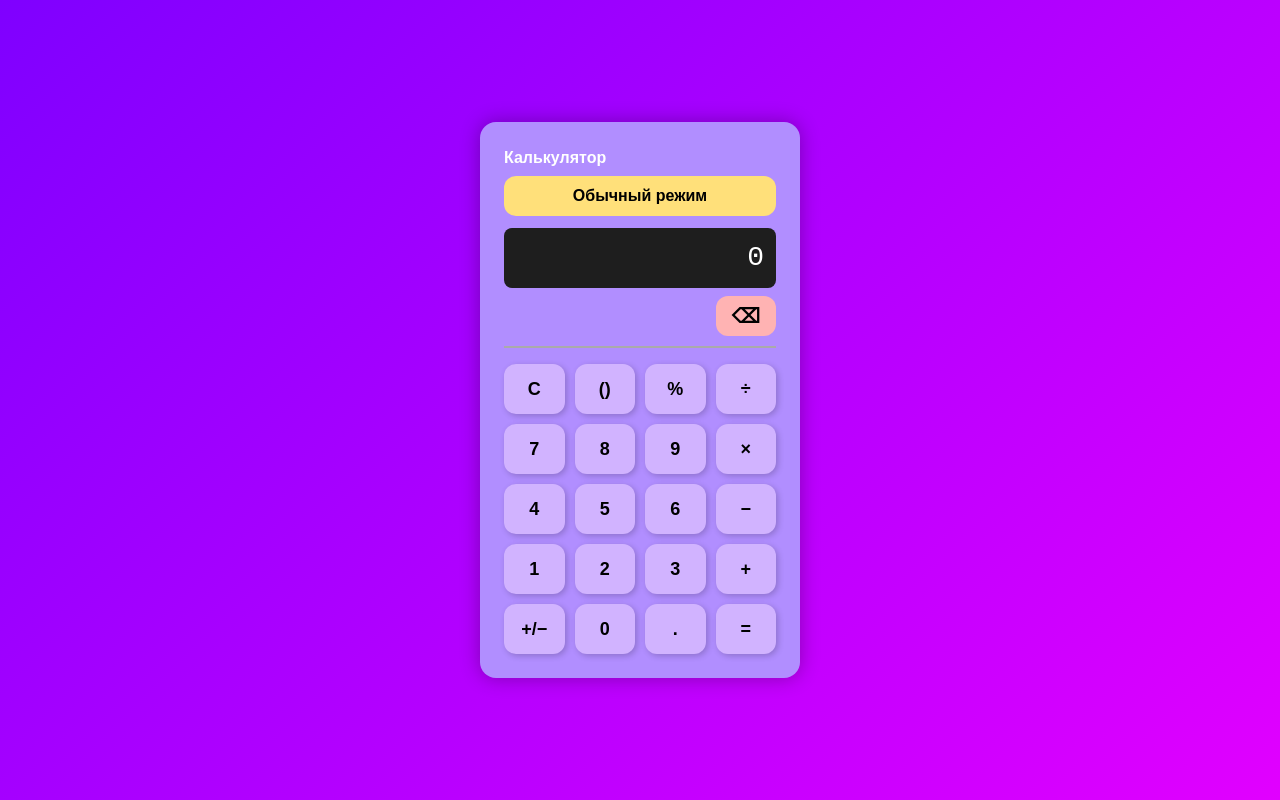
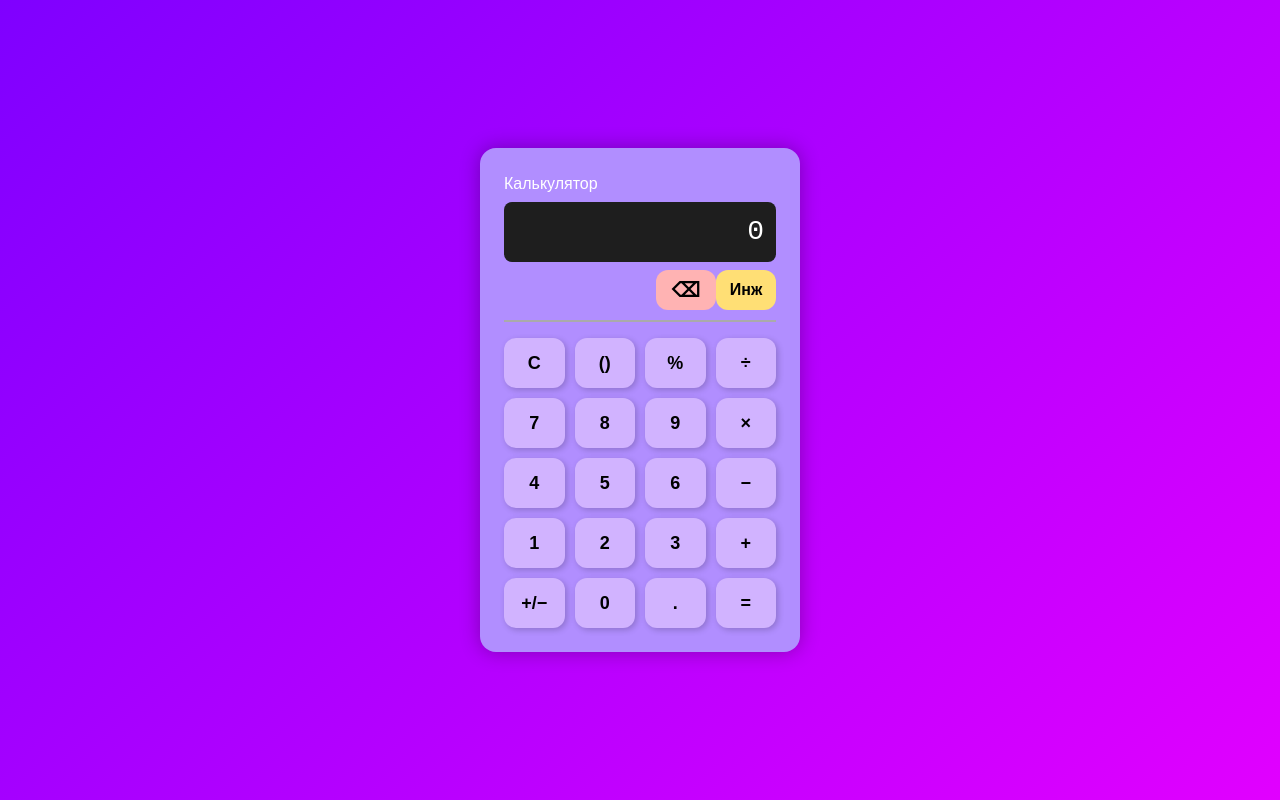
Before and after one commit to Beeh-Tolstasum/calculator-tailwind, a React (Vite) app: page / in a window 1280 px wide. Built offline with nearby package versions, Linux system fonts and the light colour scheme.

Commit message:
Add engineer mode toggle button next to delete button

```diff
--- a/src/components/Calculator.jsx
+++ b/src/components/Calculator.jsx
@@ -1,6 +1,6 @@
 import React, { useState, useEffect } from "react";
 
-const normalButtons = [
+const buttonsSimple = [
   "C",
   "()",
   "%",
@@ -23,45 +23,44 @@ const normalButtons = [
   "=",
 ];
 
-const engineerButtons = [
-  "↺",
+const buttonsEngineer = [
+  "←",
   "Rad",
   "√",
   "C",
   "sin",
   "cos",
   "tan",
-  "7",
+  "()",
   "ln",
   "log",
   "1/x",
-  "8",
+  "%",
   "eˣ",
   "x²",
   "xʸ",
-  "9",
+  "÷",
   "|x|",
   "π",
   "e",
+  "×",
+  "",
+  "",
+  "",
+  "−",
+  "",
+  "",
+  "",
+  "+",
   "+/−",
-  "4",
-  "5",
-  "6",
-  "÷",
-  "1",
-  "2",
-  "3",
-  "×",
   "0",
   ".",
-  ",",
-  "−",
   "=",
 ];
 
 function Calculator() {
   const [display, setDisplay] = useState("0");
-  const [engineerMode, setEngineerMode] = useState(false);
+  const [isEngineer, setIsEngineer] = useState(false);
 
   const isValidChar = (ch) => /^[0-9+\-*/().e%]$/.test(ch) || ch === "E";
 
@@ -85,7 +84,8 @@ function Calculator() {
       return;
     }
 
-    if (val === "↺") {
+    if (val === "←") {
+      // удаление по 1 символу
       setDisplay((d) => (d.length <= 1 ? "0" : d.slice(0, -1)));
       return;
     }
@@ -166,7 +166,8 @@ function Calculator() {
     padding: "24px",
     borderRadius: "16px",
     boxShadow: "0px 0px 20px rgba(0,0,0,0.3)",
-    width: 320,
+    width: isEngineer ? 480 : 320,
+    transition: "width 0.3s",
   };
 
   const displayStyle = {
@@ -182,18 +183,6 @@ function Calculator() {
     fontFamily: "'Courier New', monospace",
   };
 
-  const modeButtonStyle = {
-    background: engineerMode ? "#ffae1f" : "#ffe07a",
-    border: "none",
-    borderRadius: 12,
-    height: 40,
-    fontSize: 16,
-    fontWeight: "bold",
-    cursor: "pointer",
-    marginBottom: 12,
-    width: "100%",
-  };
-
   const deleteButtonStyle = {
     background: "#ffb3b3",
     border: "none",
@@ -203,18 +192,34 @@ function Calculator() {
     fontSize: 20,
     fontWeight: "bold",
     cursor: "pointer",
-    marginLeft: "auto",
+    marginLeft: 10,
+  };
+
+  const toggleButtonStyle = {
+    background: "#ffdf75",
+    border: "none",
+    borderRadius: 12,
+    height: 40,
+    width: 60,
+    fontSize: 16,
+    fontWeight: "bold",
+    cursor: "pointer",
+  };
+
+  const controlRowStyle = {
+    display: "flex",
+    justifyContent: "flex-end",
     marginBottom: 10,
   };
 
   const gridStyle = {
     display: "grid",
-    gridTemplateColumns: engineerMode ? "repeat(4, 1fr)" : "repeat(4, 1fr)",
+    gridTemplateColumns: isEngineer ? "repeat(6, 1fr)" : "repeat(4, 1fr)",
     gap: 10,
   };
 
   const buttonStyle = {
-    background: engineerMode ? "#a890d6" : "#d1b3ff",
+    background: isEngineer ? "#8f6cd9" : "#d1b3ff",
     border: "none",
     borderRadius: 12,
     height: 50,
@@ -227,32 +232,27 @@ function Calculator() {
   return (
     <div style={containerStyle}>
       <div style={calcStyle}>
-        <div style={{ color: "#fff", marginBottom: 6, fontWeight: "bold" }}>
-          Калькулятор
-        </div>
-
-        {/* Переключатель режима */}
-        <button
-          style={modeButtonStyle}
-          onClick={() => setEngineerMode((m) => !m)}
-          title="Переключиться между обычным и инженерным режимом"
-        >
-          {engineerMode ? "Инженерный режим" : "Обычный режим"}
-        </button>
+        <div style={{ color: "#fff", marginBottom: 6 }}>Калькулятор</div>
 
         {/* Display */}
         <div style={displayStyle}>{display}</div>
 
-        {/* Delete one symbol */}
-        <div style={{ display: "flex", justifyContent: "flex-end" }}>
+        {/* Buttons delete and toggle */}
+        <div style={controlRowStyle}>
           <button
             style={deleteButtonStyle}
             onClick={() =>
               setDisplay((d) => (d.length <= 1 ? "0" : d.slice(0, -1)))
             }
-            title="Удалить один символ"
           >
             ⌫
+          </button>
+
+          <button
+            style={toggleButtonStyle}
+            onClick={() => setIsEngineer(!isEngineer)}
+          >
+            {isEngineer ? "Обч" : "Инж"}
           </button>
         </div>
 
@@ -261,7 +261,7 @@ function Calculator() {
 
         {/* Buttons */}
         <div style={gridStyle}>
-          {(engineerMode ? engineerButtons : normalButtons).map((b, i) => (
+          {(isEngineer ? buttonsEngineer : buttonsSimple).map((b, i) => (
             <button key={i} onClick={() => onClick(b)} style={buttonStyle}>
               {b}
             </button>
```
